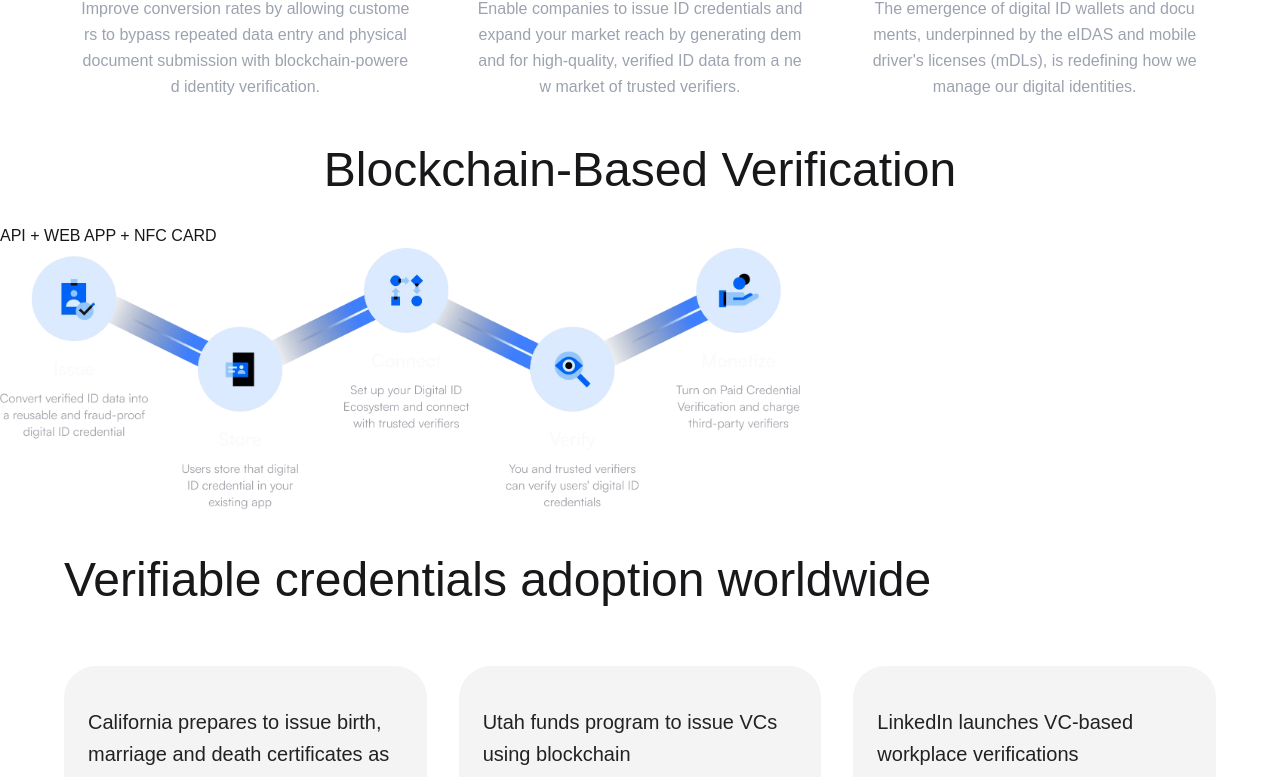
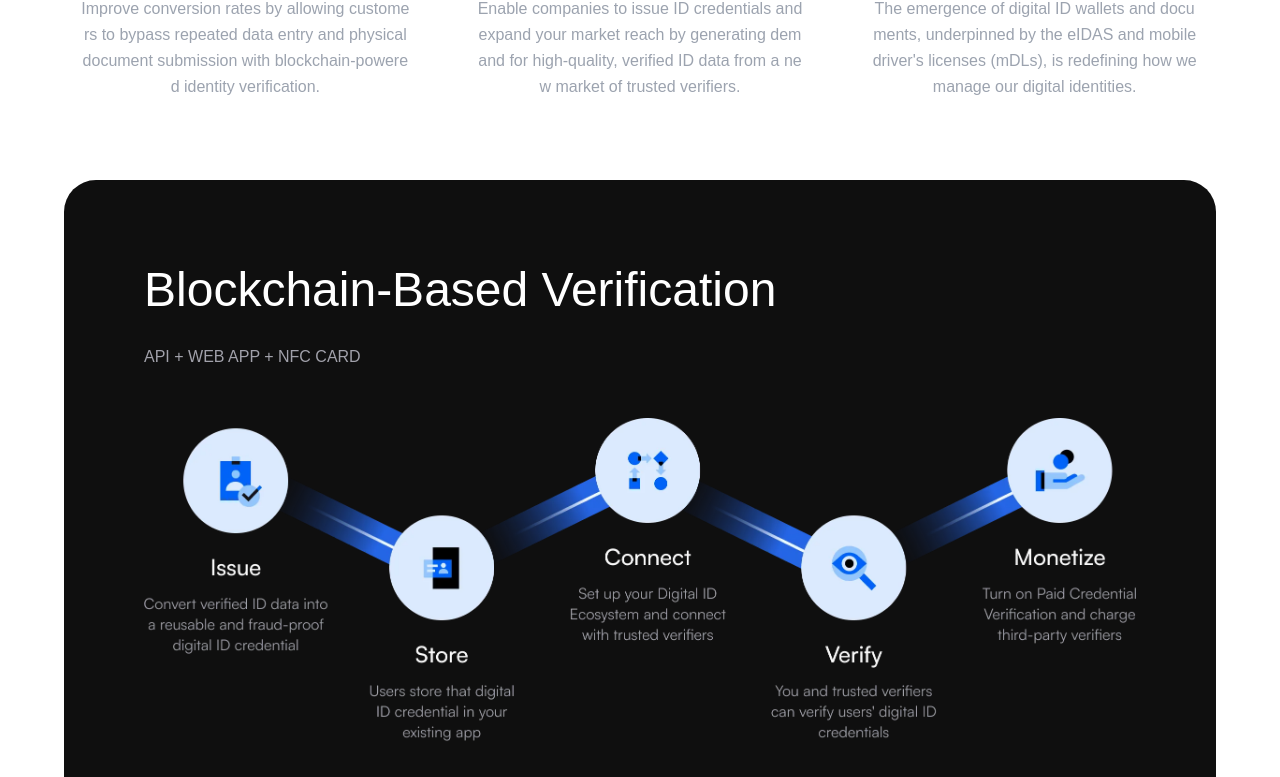
Before and after one commit to Mkn0021/DockChain, a Next.js app: page / in a window 1280 px wide. Shown: the part 1976-2753 px from the top of the page. Built offline with nearby package versions, Linux system fonts and the light colour scheme.

Commit message:
Update 'How It Works Section' section with Section component and improved conten t

```diff
--- a/app/page.tsx
+++ b/app/page.tsx
@@ -130,25 +130,22 @@ export default function Home() {
       </Section>
 
       {/* How It Works Section */}
-      <section className="section">
-        <div className="padding-global">
-          <div className="section-content">
-            <div id="how-it-works" className="card card-dark verification-section">
+      <Section>
+        <div id="how-it-works" className="dark w-full bg-background-dark flex flex-col gap-12 p-20">
+          <div className='text-left self-start'>
             <h2>Blockchain-Based Verification</h2>
-              <div className="section-subtitle">API + WEB APP + NFC CARD</div>
-              <div>
+            <p>API + WEB APP + NFC CARD</p>
+          </div>
           <Image
             src="/assets/how-it-works.webp"
             loading="lazy"
             alt="How it works"
             width={800}
             height={600}
+            className="w-full h-auto object-cover"
           />
         </div>
-            </div>
-          </div>
-        </div>
-      </section>
+      </Section>
 
       {/* Testimonials Section */}
       <Section>
```
Lines whose indentation alone changed are shown as unchanged.
